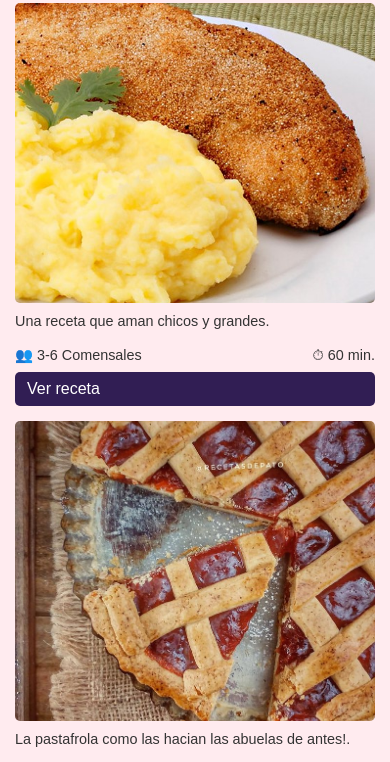
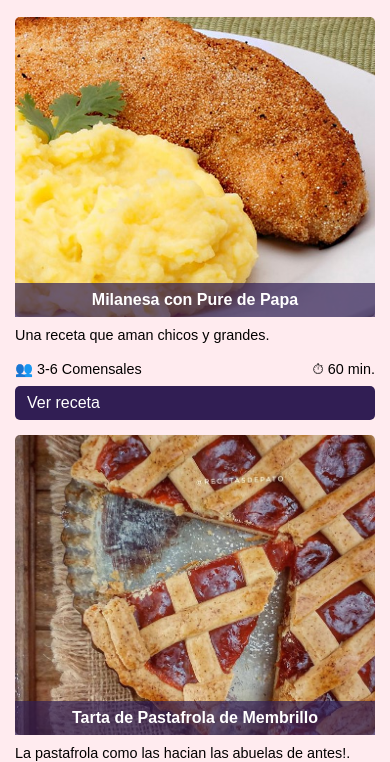
Before and after one commit to NadineEscobar/Recetando-SASS, a website: page pages/recetas.html in a window 390 px wide. Shown: the part 234-996 px from the top of the page. Drawn offline with Linux system fonts and the light colour scheme.

Commit message:
Modificación en los estilos

```diff
--- a/scss/layout/_media.scss
+++ b/scss/layout/_media.scss
@@ -1,6 +1,7 @@
 @media(max-width: 768px) {
   .recipe-card {
     position: relative;
+    overflow: hidden;
     a {
       display: block;
       position: relative;
@@ -16,7 +17,7 @@
         bottom: 0;
         left: 0;
         width: 100%;
-        background: rgba(0, 0, 0, 0.6); // fondo semitransparente para contraste
+        background: rgba(49, 30, 84, 0.7);
         color: white;
         padding: 8px;
         font-size: 1rem;
@@ -24,14 +25,20 @@
         z-index: 1;
       }
     }
+
+    p {
+      display: block;
+      margin-top: 10px;
+      color: #030000;
+      font-size: 0.9rem;
+    }
+
+    h2{
+      opacity: 1;
+      transform: translateY(0);
+    }
   }
 
-  p {
-    display: block;
-    margin-top: 10px;
-    color: #333;
-    font-size: 0.9rem;
-  }
 
   .info {
     display: flex;
--- a/scss/layout/_recipes.scss
+++ b/scss/layout/_recipes.scss
@@ -30,7 +30,7 @@
       opacity: 0;
       transform: translateY(100%);
       transition: all 0.3s ease;
-      // z-index: 10;
+      z-index: 10;
     }
 
     &:hover h2 {
```
Also changed, not shown: css/style.css, 1 other file.
